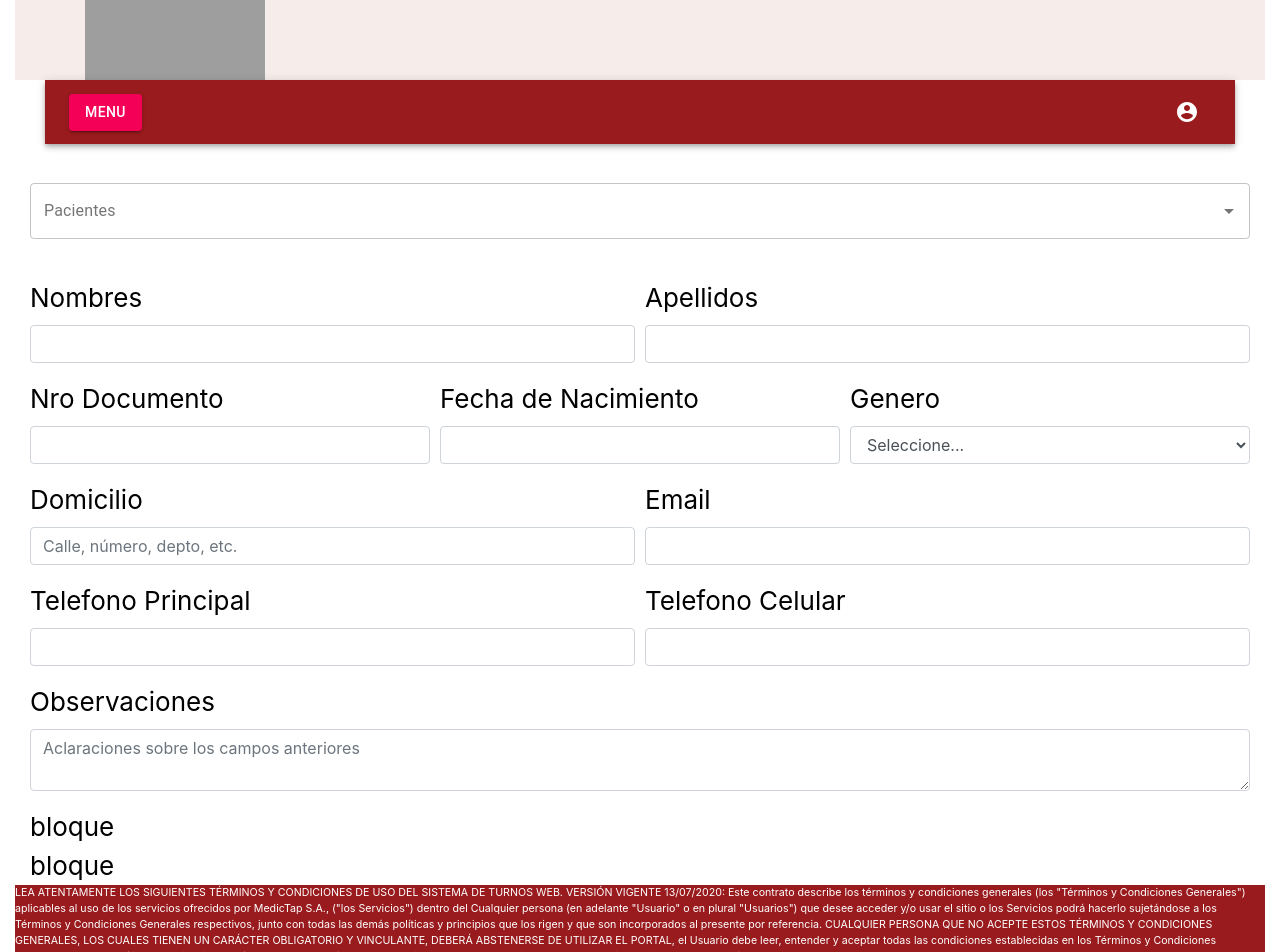
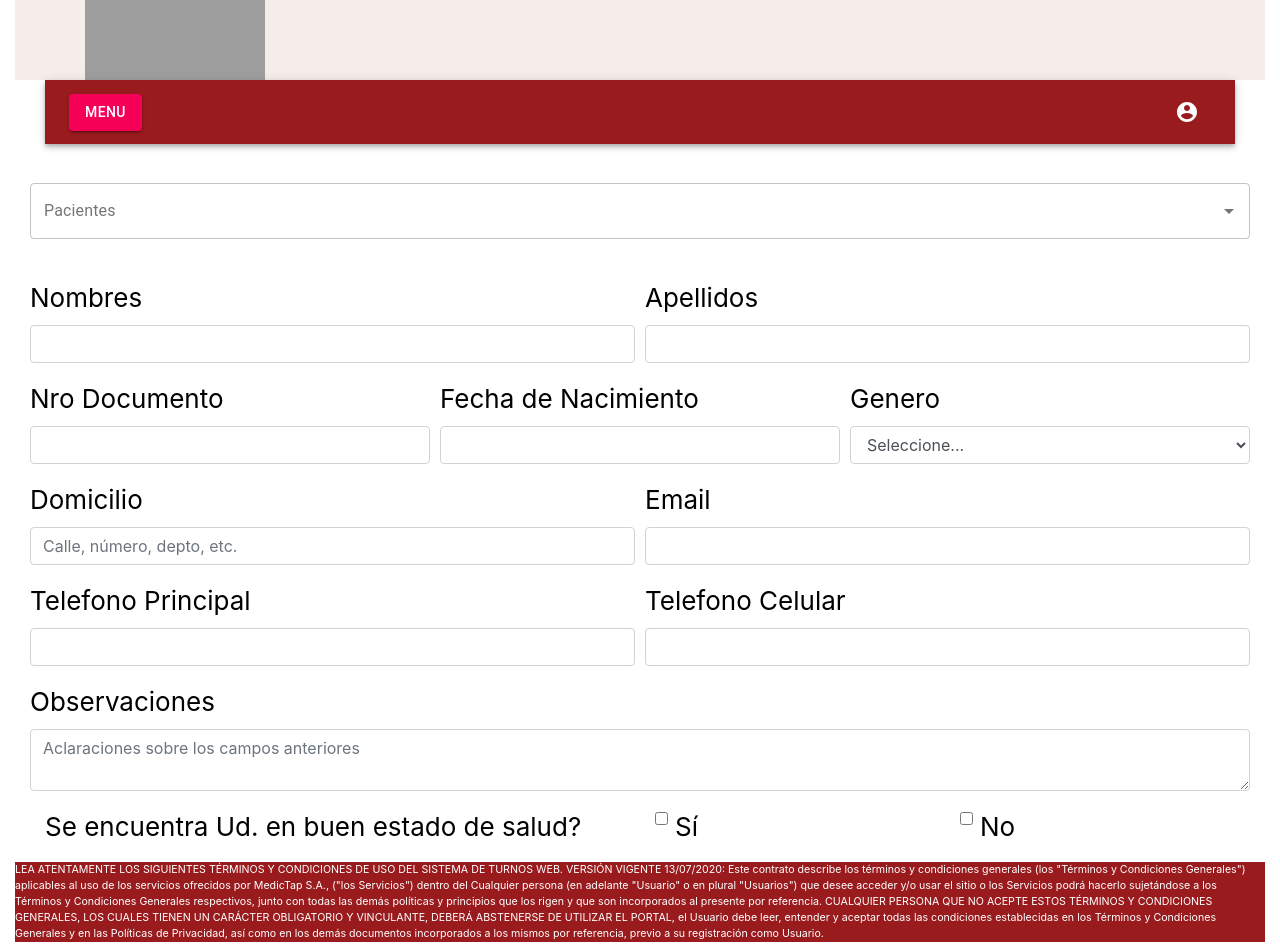
Before and after one commit to DarVerZi/meditTap, a React (Create React App) app: page /HistoriaClinica in a window 1280 px wide. Shown: the top 952 px of the page. Built offline with nearby package versions, Linux system fonts and the light colour scheme; grey boxes are pictures that could not be loaded.

Commit message:
vean HC y lloren conmigo

```diff
--- a/src/components/Descriptions-HC.js
+++ b/src/components/Descriptions-HC.js
@@ -2,11 +2,9 @@ import React from 'react';
 export default function HCDescriptions() {
 
     return (
-        <body>
-            <div>
-                Se encuentra Ud. en buen estado de salud?
-            </div>
 
+
+<div>
             <div>
                 Esta Ud. recibiendo tratamiento medico actualmente?
             </div>
@@ -70,6 +68,6 @@ export default function HCDescriptions() {
             <div>
                 Ha padecido Ud. alguna vez artrosis?
         </div>
-        </body>
+        </div>
     );
 }
--- a/src/components/VistaHCMed.js
+++ b/src/components/VistaHCMed.js
@@ -31,10 +31,12 @@ return (
     <div className={classes.root}>
         <div className="container-fluid">
             <div className="row">
+            {/* Barra con menú y logout */}
                 <div className="col-12">
                     <MenuAppBar/>
                     <br></br>
                 </div>
+                {/* Buscador de pacientes */}
                 <div className="col-12">
                 <div>
                     <ComboBox/>
@@ -42,6 +44,7 @@ return (
                 </div>
                 </div>
                 <div className="col-12">
+                {/* Formulario de datos personales */}
                 <form>
                     <div class="form-row">
                         <div class="form-group col-md-6">
@@ -99,13 +102,30 @@ return (
 </form>
                 </div>
                 <div className="col-12">
-                    bloque
-                </div>
+                {/* Formulario de datos médicos */}
                 <div className="col-12">
-                    bloque
+                <div class="form-group row">
+    <div class="col-sm-6">Se encuentra Ud. en buen estado de salud?</div>
+    <div class="col-sm-3">
+      <div class="form-check">
+        <input class="form-check-input" type="checkbox" id="gridCheck1"/>
+        <label class="form-check-label" for="gridCheck1">
+          Sí
+        </label>
+      </div>
+    </div>
+    <div class="col-sm-3">
+      <div class="form-check">
+        <input class="form-check-input" type="checkbox" id="gridCheck1"/>
+        <label class="form-check-label" for="gridCheck1">
+          No
+        </label>
+      </div>
+    </div>
+  </div>
                 </div>
             </div>
         </div>
-        </div>
+        </div></div>
   );
 }
```
